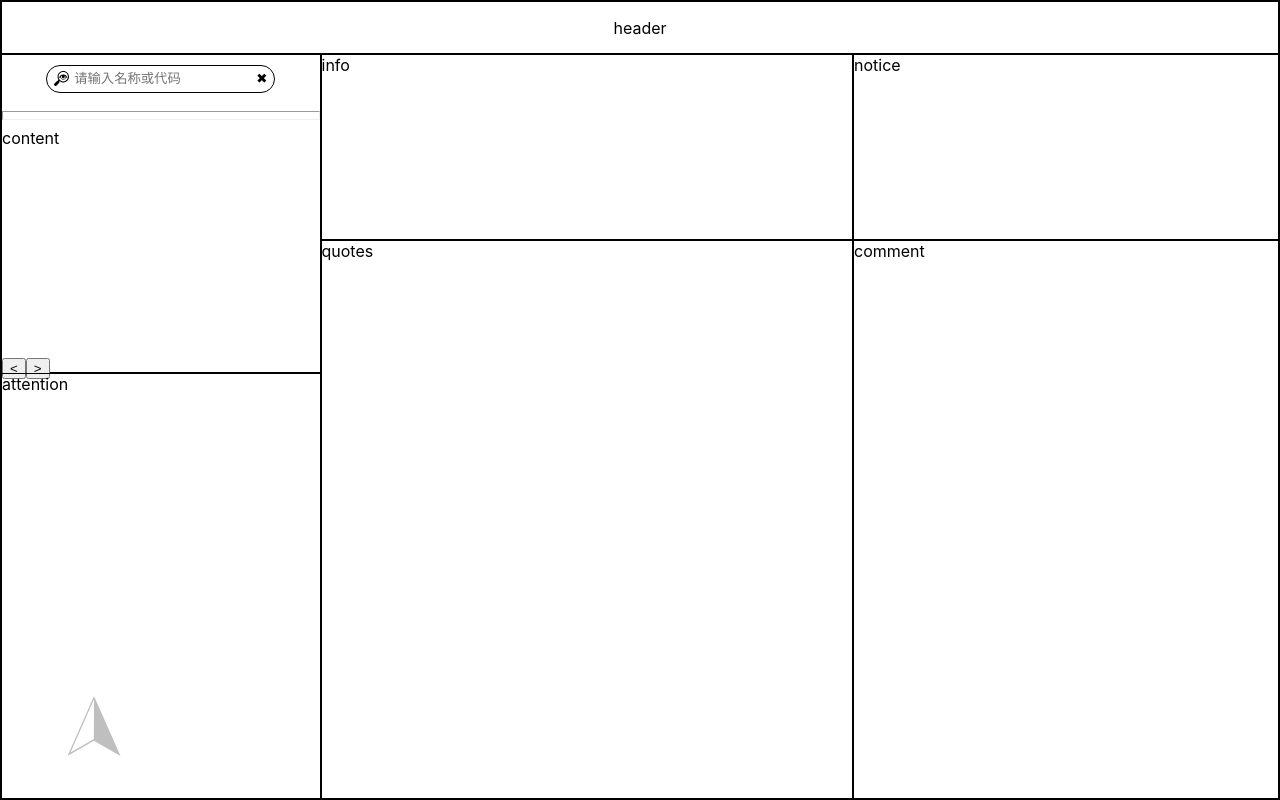
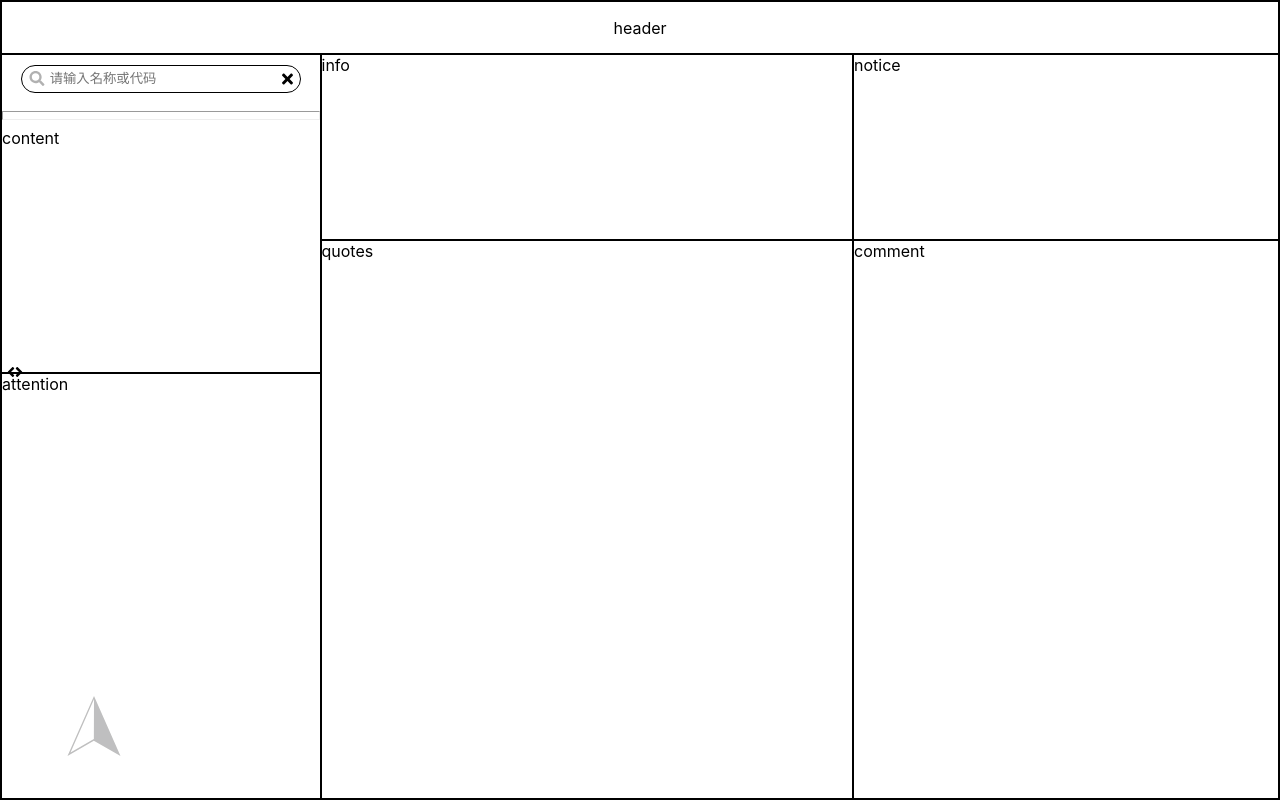
Before and after one commit to zqxul/stock.tao.ui, a React (Create React App) app: page / in a window 1280 px wide. Built offline with nearby package versions, Linux system fonts and the light colour scheme.

Commit message:
引入font-awsome

```diff
--- a/package.json
+++ b/package.json
@@ -3,6 +3,9 @@
   "version": "0.1.0",
   "private": true,
   "dependencies": {
+    "@fortawesome/fontawesome-svg-core": "^1.2.34",
+    "@fortawesome/free-solid-svg-icons": "^5.15.2",
+    "@fortawesome/react-fontawesome": "^0.1.14",
     "@testing-library/jest-dom": "^5.11.6",
     "@testing-library/react": "^11.2.2",
     "@testing-library/user-event": "^12.5.0",
--- a/src/component/search/search.css
+++ b/src/component/search/search.css
@@ -4,10 +4,6 @@
 
 .search-box {
     height: 15%;
-}
-
-.search-form {
-    height: 100%;
     display: flex;
     flex-flow: column nowrap;
     align-items: center;
@@ -20,8 +16,9 @@
     border: 1px solid;
     display: flex;
     align-items: center;
-    justify-content: center;
+    justify-content: space-between;
     padding: 3px 5px;
+    width: 280px;
 }
 
 .keyword-group {
@@ -37,6 +34,7 @@
     height: 15px;
     width: 15px;
     margin-left: 2px;
+    opacity: 0.3;
 }
 
 .keyword-group input, .keyword-group button {
@@ -49,6 +47,7 @@
     outline-style: none;
     padding: 0px 2px;
     margin: 0px 5px;
+    width: 85%;
 }
 
 .keyword::selection {
@@ -72,4 +71,5 @@
 
 .page-panel {
     height: 10%;
+    padding: 5px;
 }
--- a/src/component/search/search.js
+++ b/src/component/search/search.js
@@ -1,5 +1,7 @@
 import React from 'react'
 import './search.css'
+import { FontAwesomeIcon as Icon } from "@fortawesome/react-fontawesome";
+import { faTimes, faSearch, faAngleLeft, faAngleRight } from '@fortawesome/free-solid-svg-icons'
 
 export default class SearchPanel extends React.Component {
 
@@ -37,9 +39,7 @@ class SearchBox extends React.Component {
             keyword: ''
         }
         this.handleChange = this.handleChange.bind(this)
-        this.handleFocus = this.handleFocus.bind(this)
-        this.handleBlur = this.handleBlur.bind(this)
-        this.handleReset = this.handleReset.bind(this)
+        this.handleClear = this.handleClear.bind(this)
         this.handleSubmit = this.handleSubmit.bind(this)
     }
 
@@ -49,11 +49,7 @@ class SearchBox extends React.Component {
         })
     }
 
-    handleFocus() { }
-
-    handleBlur() { }
-
-    handleReset() {
+    handleClear() {
         this.setState({
             keyword: ''
         })
@@ -68,16 +64,14 @@ class SearchBox extends React.Component {
     render() {
         const { keyword } = this.state
         return (
-            <div className='search-box'>
-                <form className='search-form'>
-                    <div className='keyword-group'>
-                        <img className='search-logo' src='/search32.svg' alt=''/>
-                        <input className='keyword' name='keyword' type='text' value={keyword} onChange={this.handleChange} onFocus={this.handleFocus} onBlur={this.handleBlur} placeholder='请输入名称或代码' />
-                        <button className='reset' type='reset' onClick={this.handleReset}>✖</button>
-                        {/* <button className='submit' type='submit' onClick={this.handleSubmit}>✓</button> */}
-                    </div>
-                </form>
-            </div>
+            <form className='search-box'>
+                <div className='keyword-group'>
+                    <Icon className='search-logo' icon={faSearch} />
+                    <input className='keyword' name='keyword' type='text' value={keyword} onChange={this.handleChange} placeholder='请输入名称或代码' />
+                    <Icon className='reset' icon={faTimes} onClick={this.handleClear} />
+                    {/* <button className='submit' type='submit' onClick={this.handleSubmit}>✓</button> */}
+                </div>
+            </form>
         )
     }
 }
@@ -134,8 +128,8 @@ class PagePanel extends React.Component {
     render() {
         return (
             <div className='page-panel'>
-                <button type='button' onClick={this.handlePre}>{'<'}</button>
-                <button type='button' onClick={this.handleNext}>{'>'}</button>
+                <Icon className='page-pre' icon={faAngleLeft} onClick={this.handlePre}/>
+                <Icon className='page-next' icon={faAngleRight} onClick={this.handleNext}/>
             </div>
         )
     }
```
Also changed, not shown: 1 other file (tests, documents, lock files or other folders).
